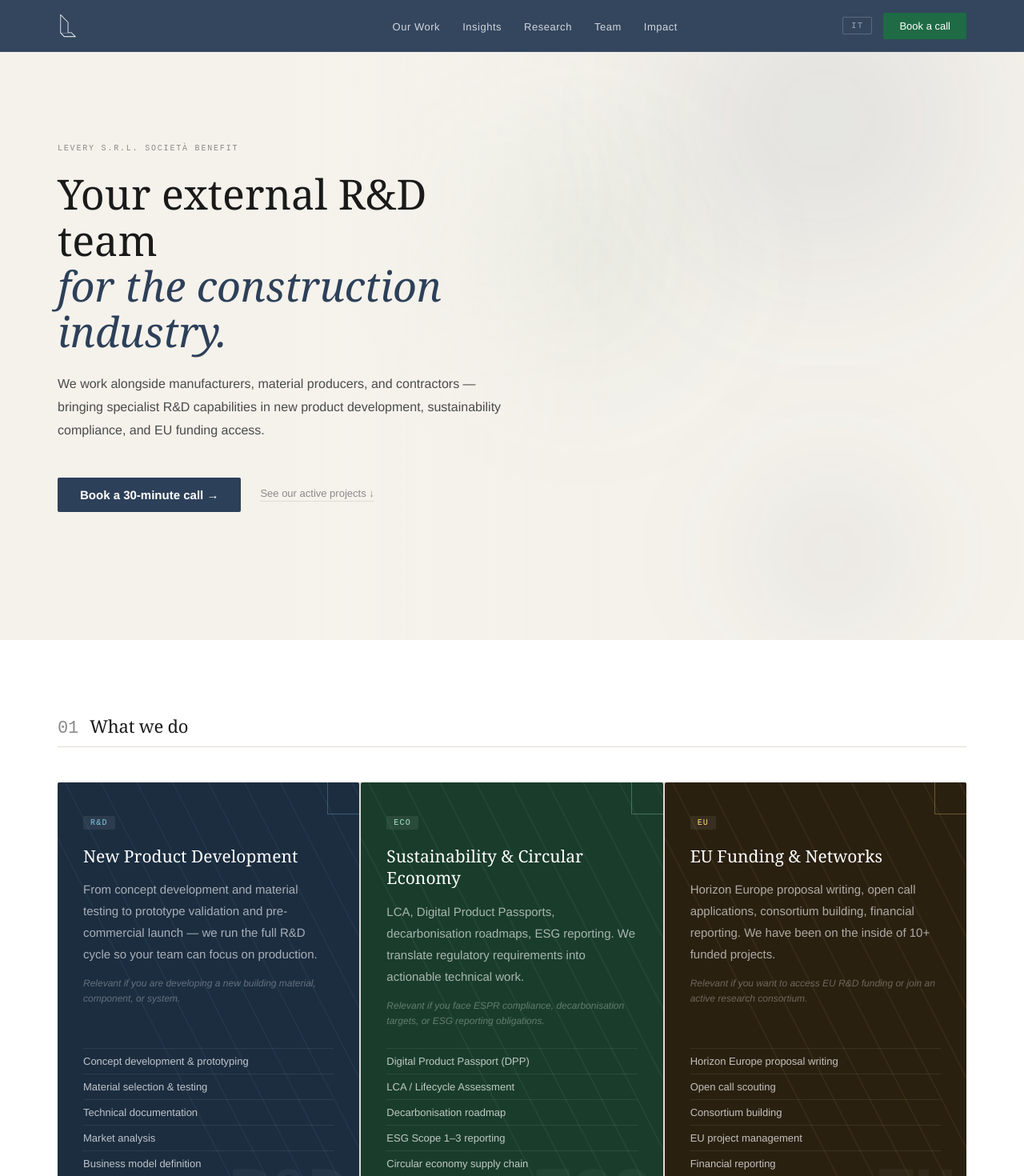
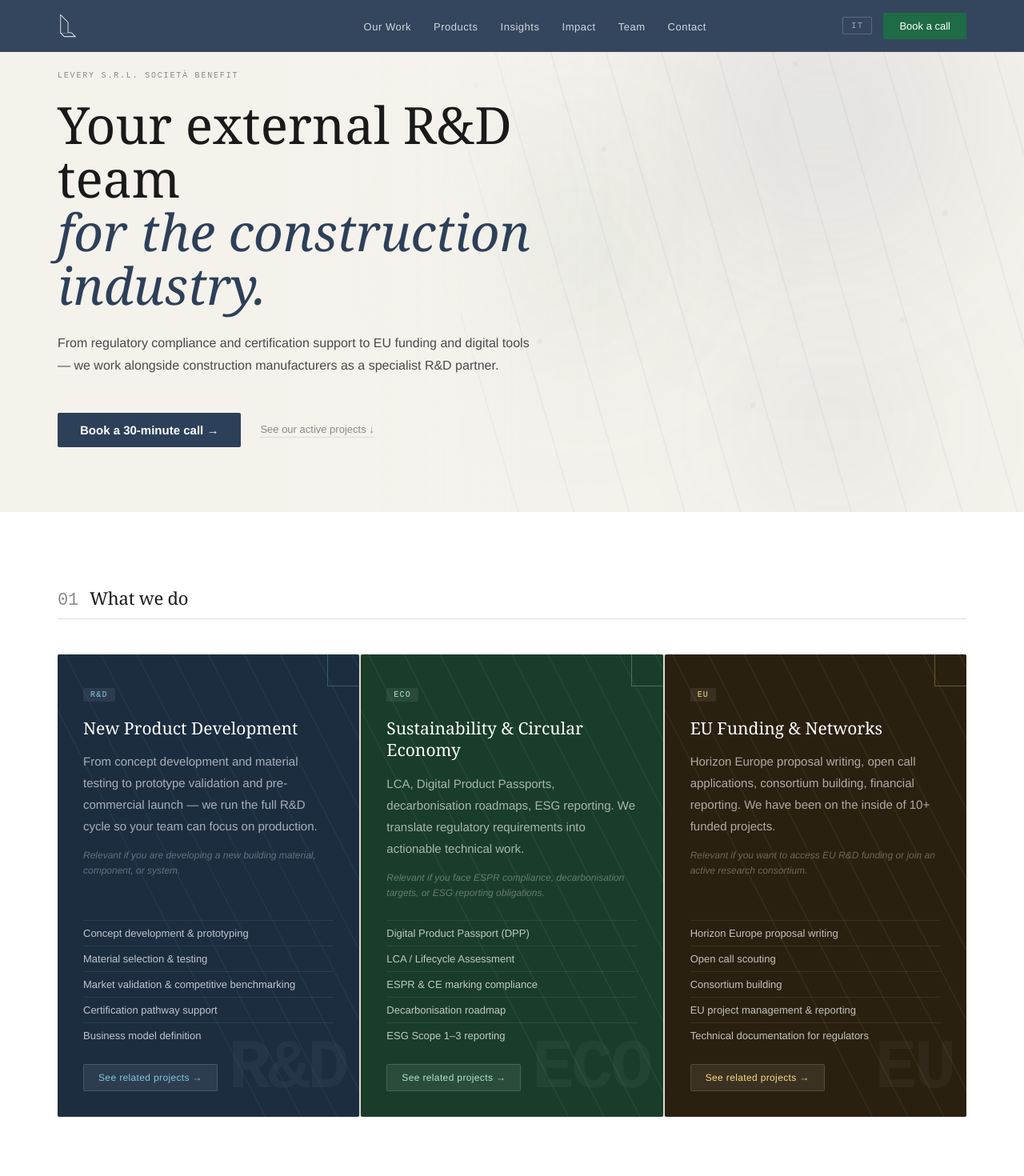
Before and after one commit to levery-srl/levery-website, a Next.js app: page / in a window 1280 px wide. Shown: the top 1470 px of the page at 80% size. Built offline with nearby package versions, Linux system fonts and the light colour scheme.

Commit message:
Add files via upload

```diff
--- a/app/page.jsx
+++ b/app/page.jsx
@@ -136,12 +136,12 @@ function CardHeader({ domain, name, height=130 }) {
 // ─── COPY ────────────────────────────────────────────────────────────────────
 const copy = {
   en: {
-    nav:["Our Work","Insights","Research","Team","Impact"],
+    nav:["Our Work","Products","Insights","Impact","Team","Contact"],
     bookCTA:"Book a call",
     heroLabel:"Levery S.r.l. Società Benefit",
     heroH1a:"Your external R&D team",
     heroH1b:"for the construction industry.",
-    heroSub:"We work alongside manufacturers, material producers, and contractors — bringing specialist R&D capabilities in new product development, sustainability compliance, and EU funding access.",
+    heroSub:"From regulatory compliance and certification support to EU funding and digital tools — we work alongside construction manufacturers as a specialist R&D partner.",
     heroBtn:"Book a 30-minute call →",
     heroLink:"See our active projects ↓",
     stats:[
@@ -155,17 +155,17 @@ const copy = {
       { domain:DOMAIN.digital, icon:"◈", title:"New Product Development",
         desc:"From concept development and material testing to prototype validation and pre-commercial launch — we run the full R&D cycle so your team can focus on production.",
         ifText:"Relevant if you are developing a new building material, component, or system.",
-        caps:["Concept development & prototyping","Material selection & testing","Technical documentation","Market analysis","Business model definition"],
+        caps:["Concept development & prototyping","Material selection & testing","Market validation & competitive benchmarking","Certification pathway support","Business model definition"],
         link:"See related projects →", href:"/work?filter=product" },
       { domain:DOMAIN.green, icon:"◉", title:"Sustainability & Circular Economy",
         desc:"LCA, Digital Product Passports, decarbonisation roadmaps, ESG reporting. We translate regulatory requirements into actionable technical work.",
         ifText:"Relevant if you face ESPR compliance, decarbonisation targets, or ESG reporting obligations.",
-        caps:["Digital Product Passport (DPP)","LCA / Lifecycle Assessment","Decarbonisation roadmap","ESG Scope 1–3 reporting","Circular economy supply chain"],
+        caps:["Digital Product Passport (DPP)","LCA / Lifecycle Assessment","ESPR & CE marking compliance","Decarbonisation roadmap","ESG Scope 1–3 reporting"],
         link:"See related projects →", href:"/work?filter=sustainability" },
       { domain:DOMAIN.funding, icon:"◎", title:"EU Funding & Networks",
         desc:"Horizon Europe proposal writing, open call applications, consortium building, financial reporting. We have been on the inside of 10+ funded projects.",
         ifText:"Relevant if you want to access EU R&D funding or join an active research consortium.",
-        caps:["Horizon Europe proposal writing","Open call scouting","Consortium building","EU project management","Financial reporting"],
+        caps:["Horizon Europe proposal writing","Open call scouting","Consortium building","EU project management & reporting","Technical documentation for regulators"],
         link:"See related projects →", href:"/work?filter=funding" },
     ],
     projectsTitle:"Active projects",
@@ -190,12 +190,12 @@ const copy = {
     langSwitch:"IT",
   },
   it: {
-    nav:["Progetti","Insights","Ricerca","Team","Impatto"],
+    nav:["Progetti","Prodotti","Insights","Impatto","Team","Contatti"],
     bookCTA:"Prenota una call",
     heroLabel:"Levery S.r.l. Società Benefit",
     heroH1a:"Il tuo team R&D esterno",
     heroH1b:"per l'industria delle costruzioni.",
-    heroSub:"Affianchiamo produttori, fornitori di materiali e imprese con competenze R&D verticali — sviluppo di nuovi prodotti, sostenibilità normativa e accesso ai finanziamenti europei.",
+    heroSub:"Dal supporto alla conformità normativa e alla certificazione, ai finanziamenti europei e agli strumenti digitali — affianchiamo i produttori del settore costruzioni come partner R&D specializzato.",
     heroBtn:"Prenota una call di 30 minuti →",
     heroLink:"Vedi i progetti attivi ↓",
     stats:[
@@ -209,17 +209,17 @@ const copy = {
       { domain:DOMAIN.digital, icon:"◈", title:"Sviluppo Nuovi Prodotti",
         desc:"Dallo sviluppo del concept e dalla selezione dei materiali fino alla validazione del prototipo e al lancio pre-commerciale — gestiamo l'intero ciclo R&D perché il tuo team possa concentrarsi sulla produzione.",
         ifText:"Pertinente se stai sviluppando un nuovo materiale, componente o sistema per l'edilizia.",
-        caps:["Sviluppo concept e prototipazione","Selezione e test dei materiali","Documentazione tecnica","Analisi di mercato","Definizione business model"],
+        caps:["Sviluppo concept e prototipazione","Selezione e test dei materiali","Validazione di mercato e benchmarking","Supporto percorso certificazione","Definizione business model"],
         link:"Vedi progetti correlati →", href:"/work?filter=product" },
       { domain:DOMAIN.green, icon:"◉", title:"Sostenibilità ed Economia Circolare",
         desc:"LCA, Passaporti Digitali di Prodotto, roadmap di decarbonizzazione, reportistica ESG. Traduciamo i requisiti normativi in lavoro tecnico concreto.",
         ifText:"Pertinente se affronti la conformità ESPR, obiettivi di decarbonizzazione o obblighi di rendicontazione ESG.",
-        caps:["Passaporto Digitale di Prodotto (DPP)","LCA / Analisi del Ciclo di Vita","Roadmap di decarbonizzazione","Reportistica ESG Scope 1–3","Supply chain economia circolare"],
+        caps:["Passaporto Digitale di Prodotto (DPP)","LCA / Analisi del Ciclo di Vita","Conformità ESPR e marcatura CE","Roadmap di decarbonizzazione","Reportistica ESG Scope 1–3"],
         link:"Vedi progetti correlati →", href:"/work?filter=sustainability" },
       { domain:DOMAIN.funding, icon:"◎", title:"Finanziamenti EU e Reti",
         desc:"Scrittura di proposte Horizon Europe, domande per open call, costruzione di consorzi, rendicontazione finanziaria. Siamo stati all'interno di 10+ progetti finanziati.",
         ifText:"Pertinente se vuoi accedere ai finanziamenti R&D europei o unirti a un consorzio di ricerca attivo.",
-        caps:["Scrittura proposte Horizon Europe","Scouting open call","Costruzione consorzi","Gestione progetti UE","Rendicontazione finanziaria"],
+        caps:["Scrittura proposte Horizon Europe","Scouting open call","Costruzione consorzi","Gestione e rendicontazione progetti UE","Documentazione tecnica per enti e regolatori"],
         link:"Vedi progetti correlati →", href:"/work?filter=funding" },
     ],
     projectsTitle:"Progetti attivi",
@@ -283,7 +283,7 @@ export default function LeveryHomepage() {
           .l-stats-grid{grid-template-columns:1fr 1fr!important}
           .l-footer-grid{grid-template-columns:1fr 1fr!important}
           .l-hero-right{opacity:0.18!important}
-          .l-hero-h1{font-size:34px!important}
+          .l-hero-h1{font-size:38px!important}
         }
         .l-insight-row:hover{background:rgba(45,64,89,0.04)!important}
         .l-proj-card:hover{transform:translateY(-3px);box-shadow:0 8px 24px rgba(0,0,0,0.10)!important}
@@ -296,11 +296,14 @@ export default function LeveryHomepage() {
         <div style={{ maxWidth:1200, margin:"0 auto", padding:"0 32px", height:64, display:"flex", alignItems:"center", justifyContent:"space-between" }}>
           <LeveryLogo color="#fff" height={30}/>
           <ul style={{ display:"flex", gap:28, listStyle:"none", margin:0, padding:0 }} className="l-nav-links">
-            {t.nav.map(item=>(
-              <li key={item}><a href="#" style={{ color:"rgba(255,255,255,0.78)", textDecoration:"none", fontSize:13, fontFamily:"'Helvetica Neue',Arial,sans-serif", letterSpacing:"0.04em" }}
-                onMouseEnter={e=>e.target.style.color="#fff"} onMouseLeave={e=>e.target.style.color="rgba(255,255,255,0.78)"}
-              >{item}</a></li>
-            ))}
+            {t.nav.map((item,i)=>{
+              const hrefs = ["/work","/products","/insights","/impact","/team","/contact"];
+              return(
+                <li key={item}><a href={hrefs[i]} style={{ color:"rgba(255,255,255,0.78)", textDecoration:"none", fontSize:13, fontFamily:"'Helvetica Neue',Arial,sans-serif", letterSpacing:"0.04em" }}
+                  onMouseEnter={e=>e.target.style.color="#fff"} onMouseLeave={e=>e.target.style.color="rgba(255,255,255,0.78)"}
+                >{item}</a></li>
+              );
+            })}
           </ul>
           <div style={{ display:"flex", alignItems:"center", gap:14 }}>
             <button onClick={()=>setLang(lang==="en"?"it":"en")} style={{ background:"none", border:"1px solid rgba(255,255,255,0.2)", color:"rgba(255,255,255,0.5)", fontSize:11, fontFamily:"monospace", letterSpacing:"0.1em", padding:"4px 10px", borderRadius:2, cursor:"pointer" }}>{t.langSwitch}</button>
@@ -313,14 +316,26 @@ export default function LeveryHomepage() {
       </nav>
 
       {/* ── HERO ── */}
-      <section style={{ minHeight:"100vh", display:"flex", alignItems:"center", background:C.sand, position:"relative", overflow:"hidden" }}>
+      <section style={{ minHeight:"80vh", display:"flex", alignItems:"center", background:C.sand, position:"relative", overflow:"hidden" }}>
         <div style={{ position:"absolute", inset:0, zIndex:1 }} className="l-hero-right">
           <GradientMesh parallax={parallax}/>
         </div>
-        <div style={{ maxWidth:1200, margin:"0 auto", padding:"100px 32px 80px", width:"100%", position:"relative", zIndex:2 }}>
-          <div style={{ maxWidth:560 }}>
+        {/* Stripe pattern — right 55%, fades left */}
+        <svg style={{ position:"absolute", top:0, right:0, width:"55%", height:"100%", opacity:0.045, pointerEvents:"none", zIndex:1 }}
+          viewBox="0 0 660 480" preserveAspectRatio="xMidYMid slice">
+          {Array.from({length:14},(_,i)=>(
+            <line key={i} x1={i*52-20} y1="0" x2={i*52+120} y2="480" stroke={C.brand} strokeWidth="1.5"/>
+          ))}
+          {[[80,80],[200,140],[380,60],[520,200],[140,320],[340,380],[480,300]].map(([x,y],i)=>(
+            <circle key={i} cx={x} cy={y} r="2.5" fill={C.brand}/>
+          ))}
+        </svg>
+        <div style={{ position:"absolute", top:0, left:"38%", width:"14%", height:"100%", zIndex:2,
+          background:`linear-gradient(to right, ${C.sand}, transparent)`, pointerEvents:"none" }}/>
+        <div style={{ maxWidth:1200, margin:"0 auto", padding:"80px 32px 72px", width:"100%", position:"relative", zIndex:3 }}>
+          <div style={{ maxWidth:600 }}>
             <span style={{ fontFamily:"monospace", fontSize:10, letterSpacing:"0.18em", color:C.inkLight, textTransform:"uppercase", marginBottom:22, display:"block" }}>{t.heroLabel}</span>
-            <h1 className="l-hero-h1" style={{ fontSize:52, fontWeight:400, color:C.ink, lineHeight:1.1, margin:"0 0 24px", fontFamily:"'Georgia','Times New Roman',serif" }}>
+            <h1 className="l-hero-h1" style={{ fontSize:64, fontWeight:400, color:C.ink, lineHeight:1.05, margin:"0 0 24px", fontFamily:"'Georgia','Times New Roman',serif" }}>
               {t.heroH1a}<br/><span style={{ fontStyle:"italic", color:C.brand }}>{t.heroH1b}</span>
             </h1>
             <p style={{ fontSize:16, color:C.inkMid, lineHeight:1.8, margin:"0 0 44px", fontFamily:"'Helvetica Neue',Arial,sans-serif", fontWeight:300 }}>{t.heroSub}</p>
```
